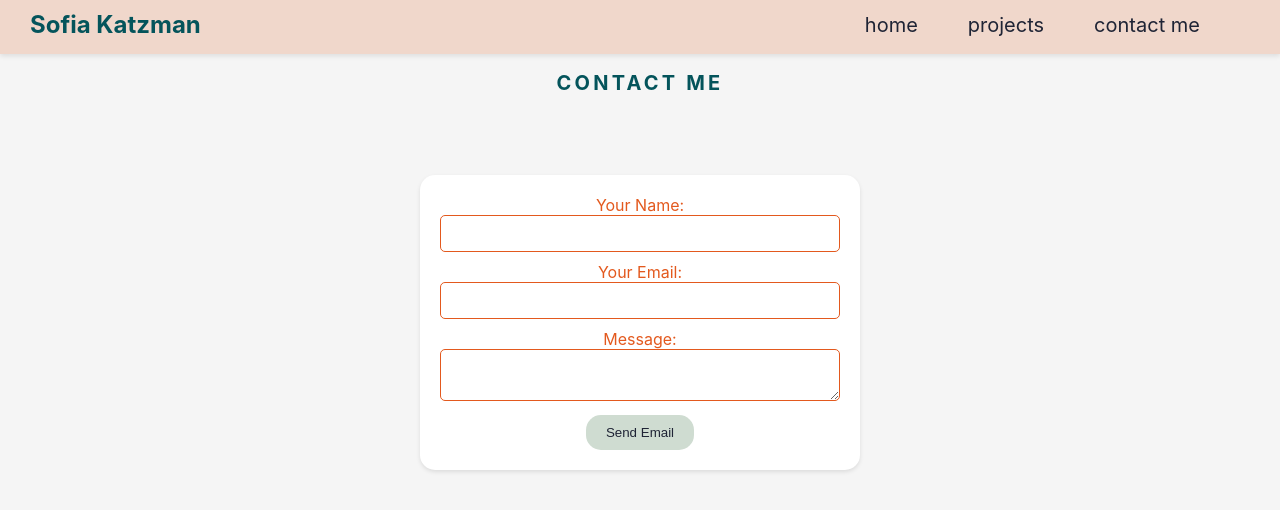
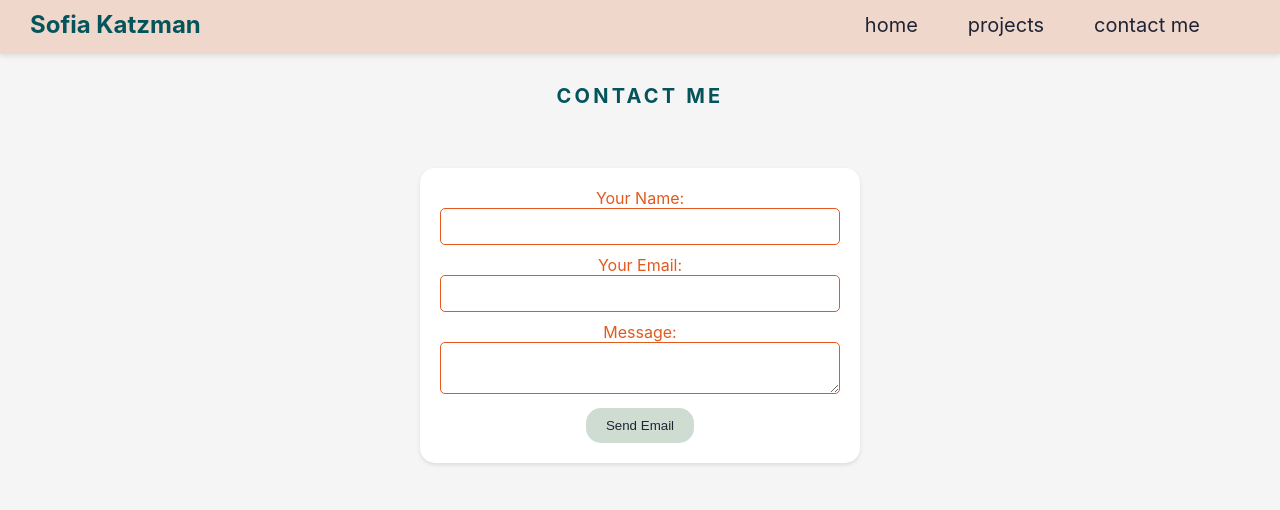
Before and after one commit to sofiakatzman/Portfolio, a React (Create React App) app: page /contactme in a window 1280 px wide. Shown: the top 510 px of the page. Built offline with nearby package versions, Linux system fonts and the light colour scheme.

Commit message:
fix spacing

```diff
--- a/src/components/Pages/ContactMe/ContactMe.css
+++ b/src/components/Pages/ContactMe/ContactMe.css
@@ -3,5 +3,5 @@
     margin-right:auto;
     display: block;
     max-width: 600px;
-
+    margin-top: 30px;
 }
--- a/src/components/Pages/ContactMe/EmailForm/EmailForm.css
+++ b/src/components/Pages/ContactMe/EmailForm/EmailForm.css
@@ -4,7 +4,7 @@
     justify-content: center;
     align-items: center;
     background-color: var(--white);
-    margin-top: 80px;
+    margin-top: 60px;
   }
 
   .email-form {
```
